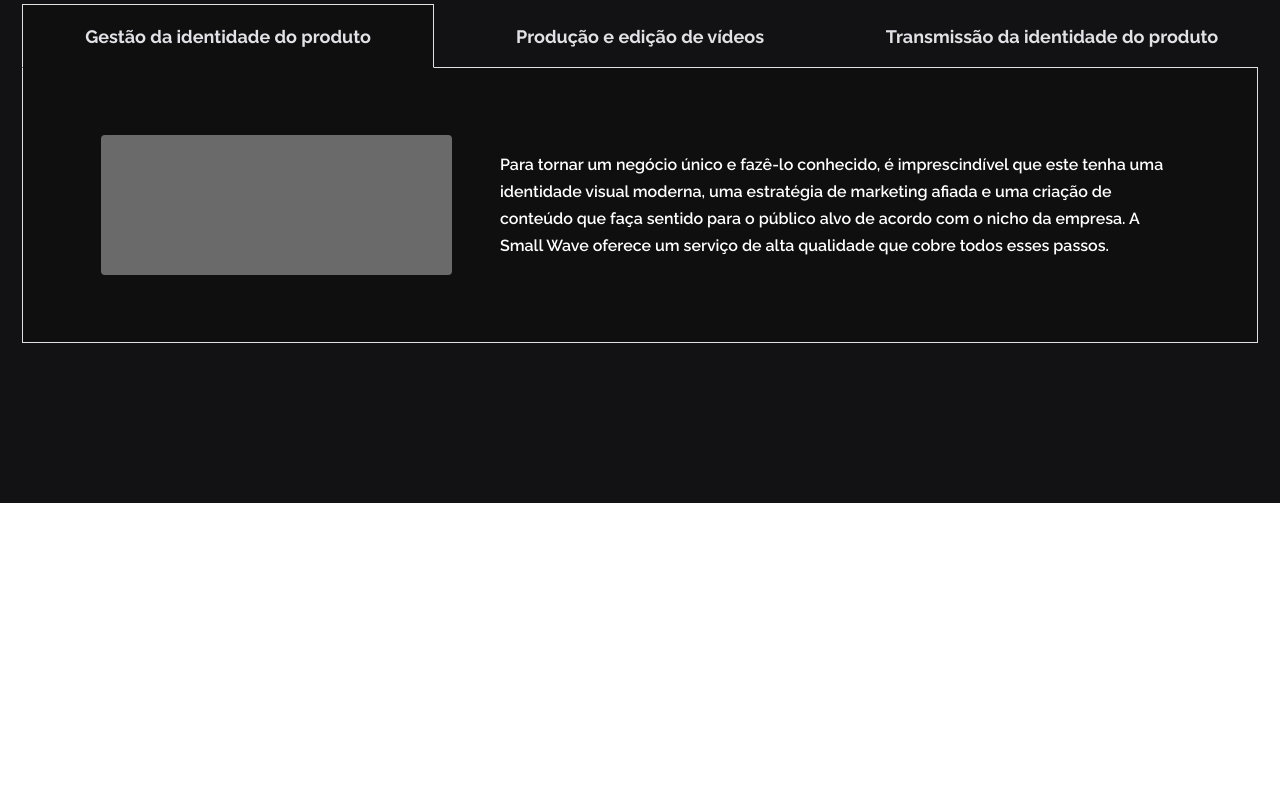
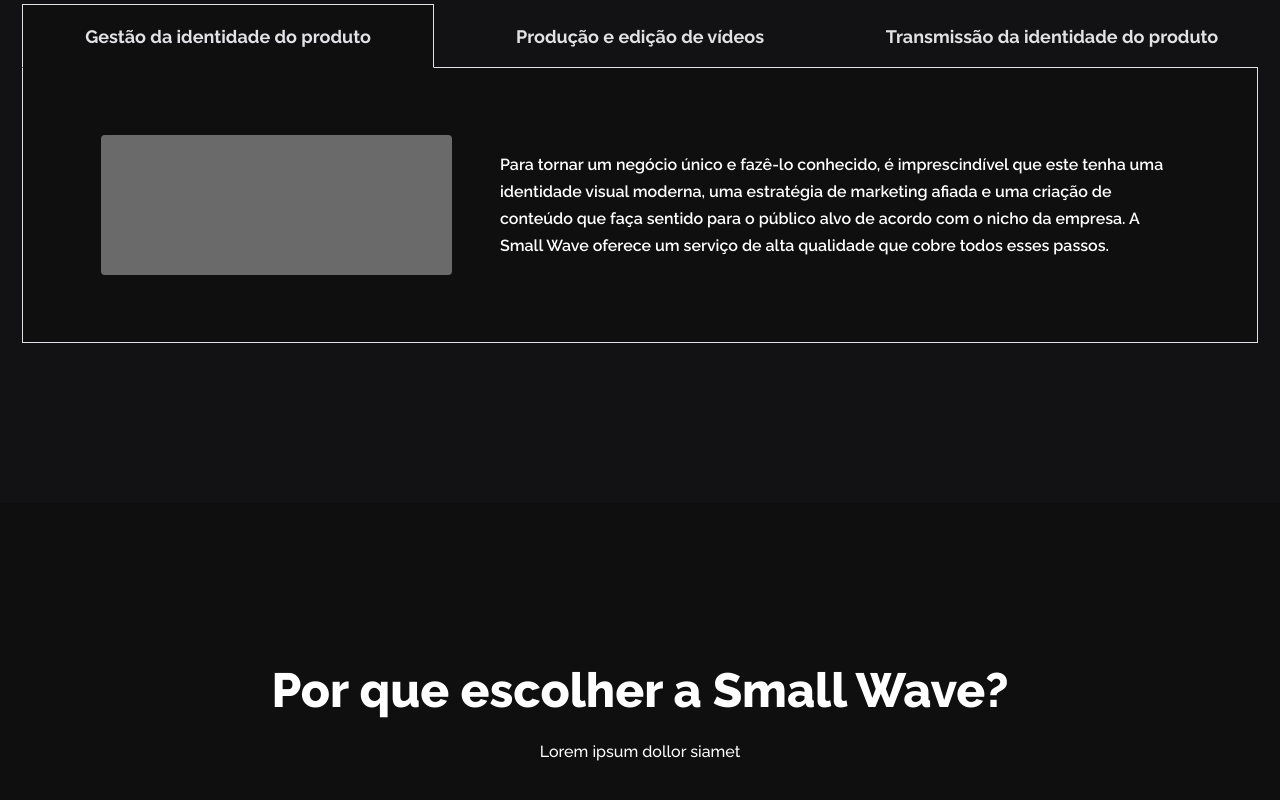
Before and after one commit to rafaelmyb/smallwavemedia, a Next.js app: page / in a window 1280 px wide. Shown: the part 1902-2702 px from the top of the page. Before the commit the page ends 2405 px from the top, so only its background shows below. Built offline with nearby package versions, Linux system fonts and the light colour scheme.

Commit message:
add whychoose section

```diff
--- a/src/components/About/styles.js
+++ b/src/components/About/styles.js
@@ -56,6 +56,7 @@
 
   h1 {
     text-align: center;
+    font-size: 48px;
   }
 
   p {
--- a/src/components/Product/styles.js
+++ b/src/components/Product/styles.js
@@ -32,10 +32,12 @@
   h1 {
     max-width: 466px;
     width: 100%;
+    font-size: 48px;
   }
 
   p {
     width: 476px;
+    font-weight: 500;
     line-height: 27px;
 
     span {
--- /dev/null
+++ b/src/components/WhyChoose/index.js
@@ -0,0 +1,22 @@
+import { Section, Container, HeaderText, Content } from "./styles";
+
+export default function WhyChoose() {
+  return (
+    <Section>
+      <Container>
+        <HeaderText>
+          <h1>
+            Por que escolher a Small Wave?
+          </h1>
+          <p>
+            Lorem ipsum dollor siamet
+          </p>
+        </HeaderText>
+
+        <Content>
+
+        </Content>
+      </Container>
+    </Section>
+  );
+}
--- /dev/null
+++ b/src/components/WhyChoose/styles.js
@@ -0,0 +1,31 @@
+import styled from 'styled-components';
+
+export const Section = styled.section`
+  width: 100%;
+  max-height: 1217px;
+  height: 100%;
+  background: ${({ theme }) => theme.colors.black[700]};
+  padding: 160px 0;
+`;
+
+export const Container = styled.div`
+  max-width: 1236px;
+  width: 100%;
+  height: 100%;
+  margin: 0 auto;
+`;
+
+export const HeaderText = styled.div`
+  text-align: center;
+
+  h1 {
+    font-size: 48px;
+  }
+
+  p {
+    margin-top: 24px;
+    font-weight: 500;
+  }
+`;
+
+export const Content = styled.div``;
--- a/src/pages/index.js
+++ b/src/pages/index.js
@@ -2,6 +2,7 @@
 import About from "../components/About";
 import Hero from "../components/Hero";
 import Product from "../components/Product";
+import WhyChoose from "../components/WhyChoose";
 import Team from "../components/Team";
 
 import productDescription from '../components/productDescription';
@@ -17,6 +18,7 @@
         <Hero />
         <About />
         <Product description={productDescription[0]} />
+        <WhyChoose />
         {/* <Team /> */}
       </main>
     </>
```
